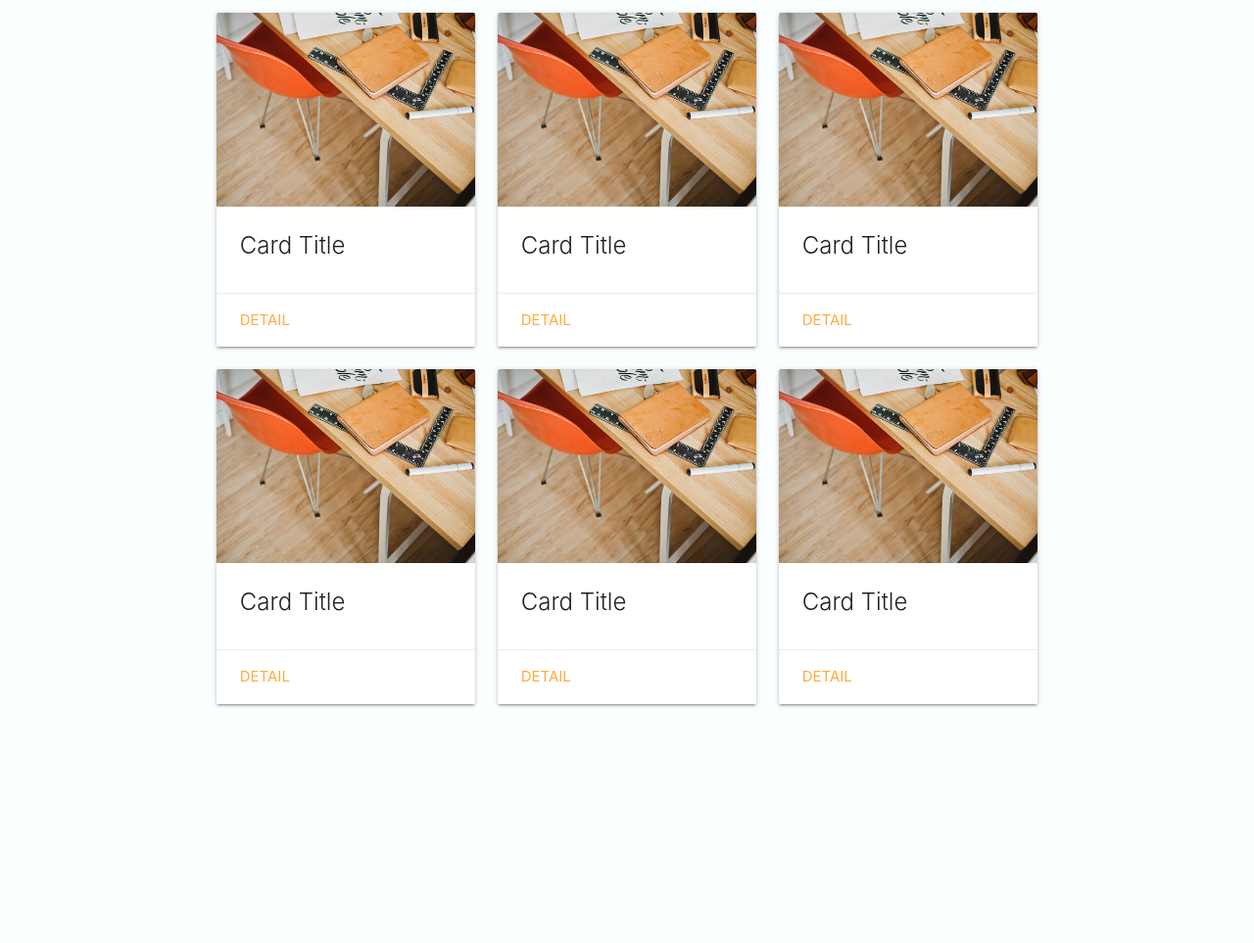
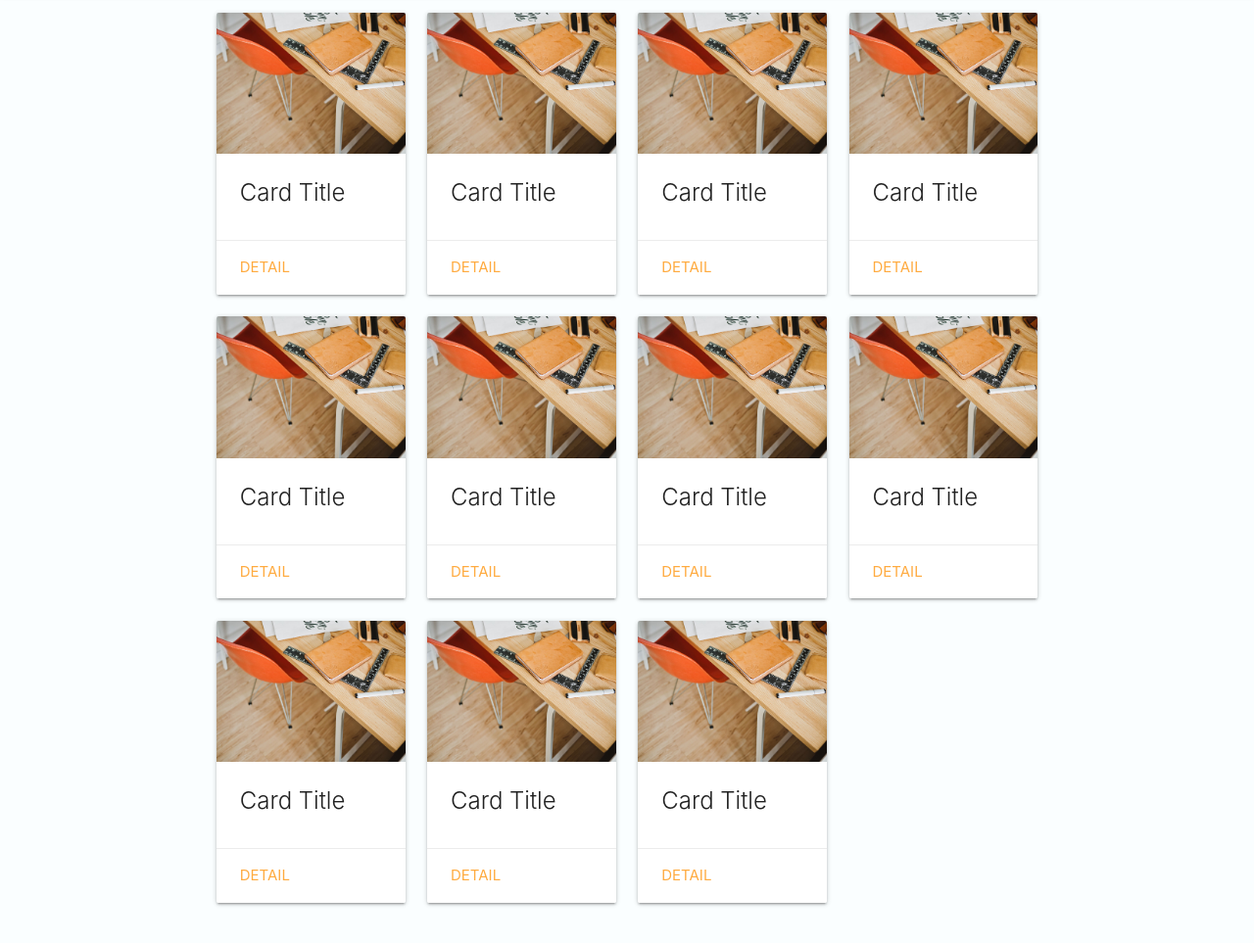
Before and after one commit to crazy7th/ifood, a plain HTML site: page frontend.html in a window 1280 px wide. Shown: the part 69-1032 px from the top of the page at 98% size. Before the commit the page ends 853 px from the top, so only its background shows below. Drawn offline with Linux system fonts and the light colour scheme.

Commit message:
[frontend] change display from 3 items to 4 items

```diff
--- a/frontend.html
+++ b/frontend.html
@@ -50,7 +50,7 @@
         <div class="row">
             <div class="col s12">
                 <div class="row">
-                    <div class="col s4">
+                    <div class="col s3">
                         <div class="card">
                             <div class="card-image">
                                 <img src="images/sample1.jpg">
@@ -63,7 +63,7 @@
                             </div>
                         </div>
                     </div>
-                    <div class="col s4">
+                    <div class="col s3">
                         <div class="card">
                             <div class="card-image">
                                 <img src="images/sample1.jpg">
@@ -76,7 +76,7 @@
                             </div>
                         </div>
                     </div>
-                    <div class="col s4">
+                    <div class="col s3">
                         <div class="card">
                             <div class="card-image">
                                 <img src="images/sample1.jpg">
@@ -89,7 +89,7 @@
                             </div>
                         </div>
                     </div>
-                    <div class="col s4">
+                    <div class="col s3">
                         <div class="card">
                             <div class="card-image">
                                 <img src="images/sample1.jpg">
@@ -102,7 +102,7 @@
                             </div>
                         </div>
                     </div>
-                    <div class="col s4">
+                    <div class="col s3">
                         <div class="card">
                             <div class="card-image">
                                 <img src="images/sample1.jpg">
@@ -115,7 +115,72 @@
                             </div>
                         </div>
                     </div>
-                    <div class="col s4">
+                    <div class="col s3">
+                        <div class="card">
+                            <div class="card-image">
+                                <img src="images/sample1.jpg">
+                            </div>
+                            <div class="card-content">
+                                <span class="card-title activator grey-text text-darken-4">Card Title</span>
+                            </div>
+                            <div class="card-action">
+                                <a href="#">Detail</a>
+                            </div>
+                        </div>
+                    </div>
+                    <div class="col s3">
+                        <div class="card">
+                            <div class="card-image">
+                                <img src="images/sample1.jpg">
+                            </div>
+                            <div class="card-content">
+                                <span class="card-title activator grey-text text-darken-4">Card Title</span>
+                            </div>
+                            <div class="card-action">
+                                <a href="#">Detail</a>
+                            </div>
+                        </div>
+                    </div>
+                    <div class="col s3">
+                        <div class="card">
+                            <div class="card-image">
+                                <img src="images/sample1.jpg">
+                            </div>
+                            <div class="card-content">
+                                <span class="card-title activator grey-text text-darken-4">Card Title</span>
+                            </div>
+                            <div class="card-action">
+                                <a href="#">Detail</a>
+                            </div>
+                        </div>
+                    </div>
+                    <div class="col s3">
+                        <div class="card">
+                            <div class="card-image">
+                                <img src="images/sample1.jpg">
+                            </div>
+                            <div class="card-content">
+                                <span class="card-title activator grey-text text-darken-4">Card Title</span>
+                            </div>
+                            <div class="card-action">
+                                <a href="#">Detail</a>
+                            </div>
+                        </div>
+                    </div>
+                    <div class="col s3">
+                        <div class="card">
+                            <div class="card-image">
+                                <img src="images/sample1.jpg">
+                            </div>
+                            <div class="card-content">
+                                <span class="card-title activator grey-text text-darken-4">Card Title</span>
+                            </div>
+                            <div class="card-action">
+                                <a href="#">Detail</a>
+                            </div>
+                        </div>
+                    </div>
+                    <div class="col s3">
                         <div class="card">
                             <div class="card-image">
                                 <img src="images/sample1.jpg">
```
